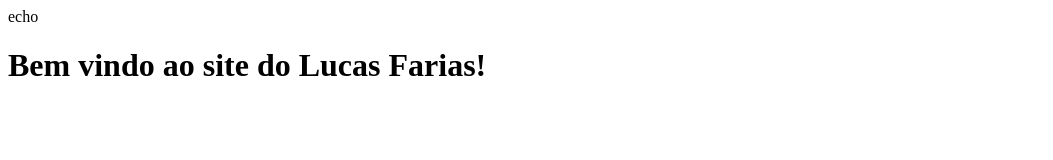
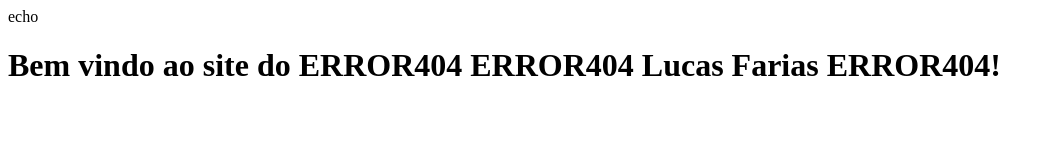
Before and after one commit to LucasAFarias/tarefagit2, a plain HTML site: page index.html in a window 1280 px wide. Shown: the whole page, without its empty margins (0-1053 px from the left). Drawn offline with Linux system fonts and the light colour scheme.

Commit message:
Salvando alteração bugada na main

```diff
--- a/index.html
+++ b/index.html
@@ -1 +1 @@
-echo <h1>Bem vindo ao site do Lucas Farias!</h1>
+echo <h1>Bem vindo ao site do ERROR404 ERROR404 Lucas Farias ERROR404!</h1>
```
